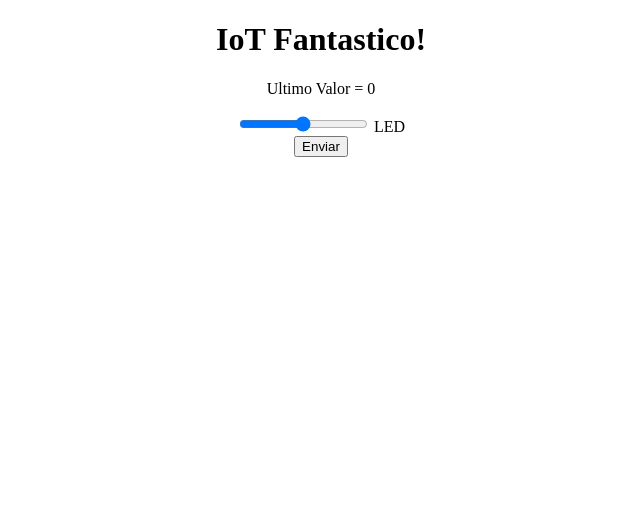
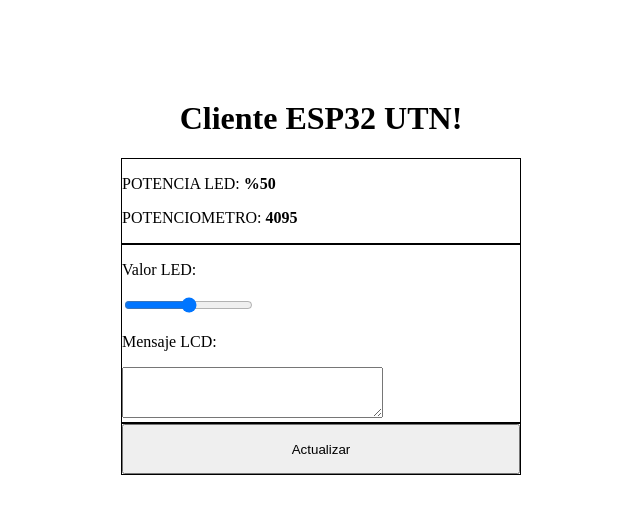
Before and after one commit to 83723-matias-perlo/TA-IoT, a plain HTML site: page html_sketchs/index.html in a window 1280 px wide. Shown: the whole page, without its empty margins (319-959 px from the left). Drawn offline with Linux system fonts and the light colour scheme.

Commit message:
HTML cargado
- Ahora el string de la pagina se crea con la funcion renderizar
- HTML en index.html

```diff
--- a/html_sketchs/index.html
+++ b/html_sketchs/index.html
@@ -2,18 +2,29 @@
 <html lang="en">
 <head>
     <meta charset="UTF-8">
-    <meta name="viewport" content="width=device-width, initial-scale=1.0">
-    <title>Document</title>
+    <title>Servidor Web</title>
+    <style>
+        body {width: 400px; margin: 100px auto;}
+        h1 {text-align: center;}
+        div {border: 1px solid black;}
+        button {width: 100%; height: 50px;}
+    </style>
 </head>
-<body style="text-align: center;">
-        <h1>IoT Fantastico!</h1>
+<body>
+        <h1>Cliente ESP32 UTN!</h1>
         <div>
-            <p>Ultimo Valor = 0</p> <!--esta parte se cambia como feedback -->
-            <input type="range" name="led" id="led">
-            <label for="led">LED</label>
+            <p>POTENCIA LED: <strong>%50</strong></p>
+            <p>POTENCIOMETRO: <strong>4095</strong></p>
         </div>
         <div>
-            <button onclick="window.location.href=document.getElementById('led')['value']">Enviar</button>
+            <p>Valor LED: </p><input type='range' id='led'>
+            <p>Mensaje LCD: </p><textarea id='msg' cols='30' rows='3'></textarea>
+        </div>
+        <div>
+            <button onclick='
+                window.location.href=
+                    "led="+document.getElementById("led")["value"]+"&"
+                    +"msg="+document.getElementById("msg")["value"]+"&"'>Actualizar</button>
         </div>
 </body>
 </html>
```
Also changed, not shown: 1 other file.
